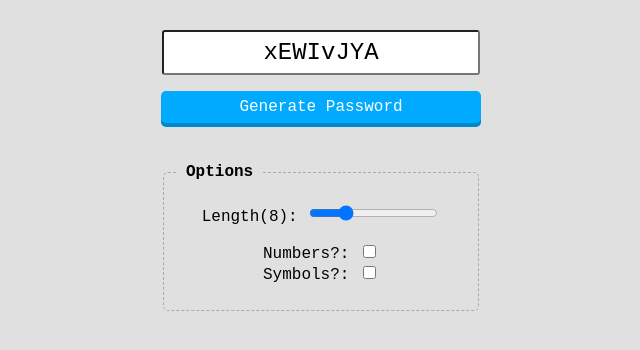
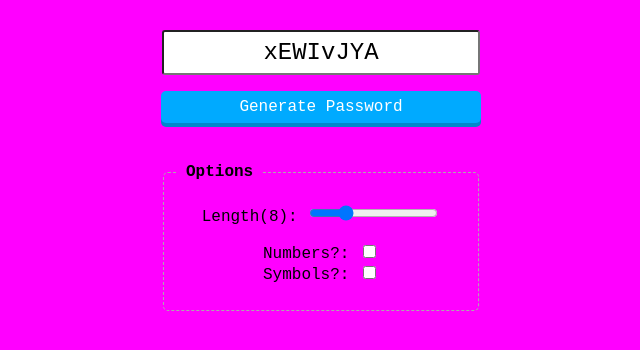
Before and after one commit to try46/Create-password-generator-with-JavaScript, a plain HTML site: page src/index.html in a window 1280 px wide. Shown: the whole page, without its empty margins (319-959 px from the left). Drawn offline with Linux system fonts and the light colour scheme.

Commit message:
全てを実装した 色々と整えた

```diff
--- a/src/main.css
+++ b/src/main.css
@@ -1,5 +1,5 @@
 body {
-  background: #e0e0e0;
+  background-color: #ff00ff;
   font-family: 'Courier New', sans-serif;
   text-align: center;
 }
--- a/src/main.js
+++ b/src/main.js
@@ -32,7 +32,6 @@
   });
   btn.addEventListener('click', function() {
     getPassword();
-    //result.value = 'skldjfkljasjlfdjsahdofj';
   });
   result.addEventListener('click', function() {
     this.select();
```
Also changed, not shown: src/index.html (+2 -1 lines).
